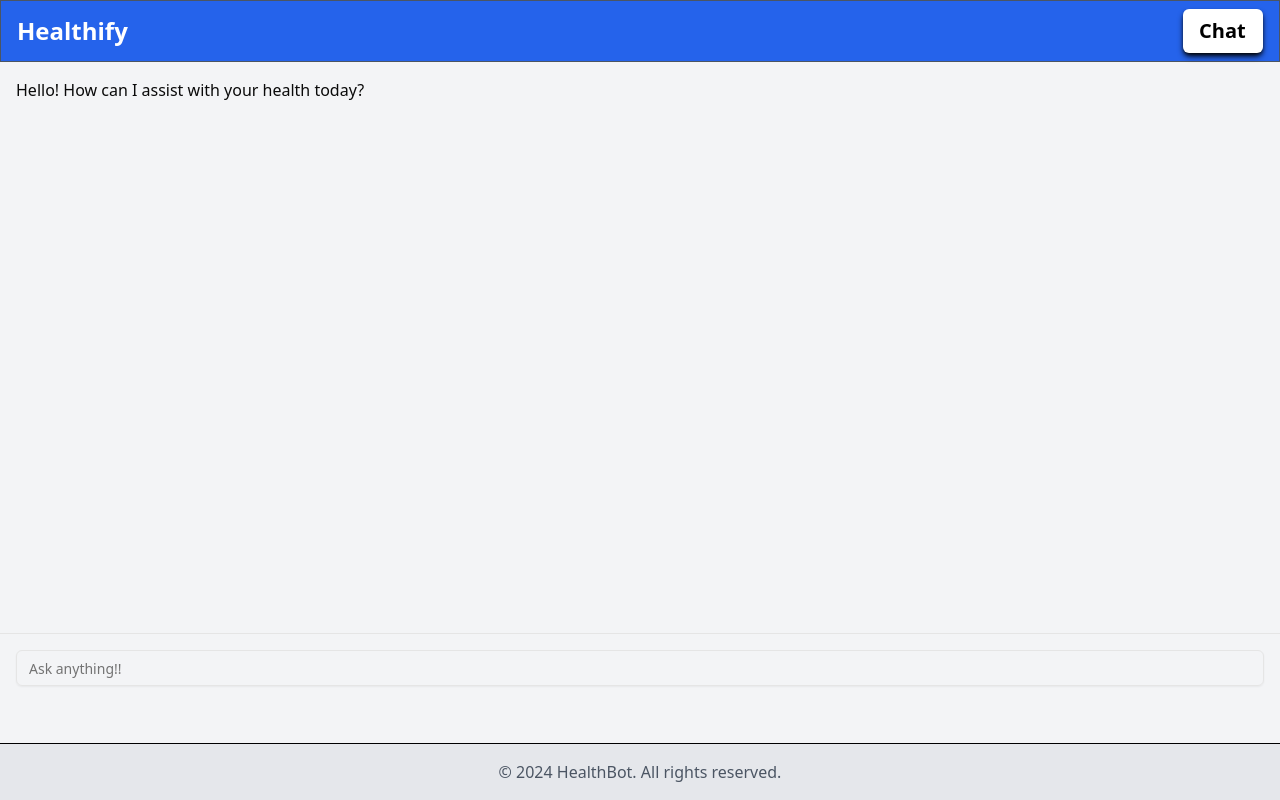
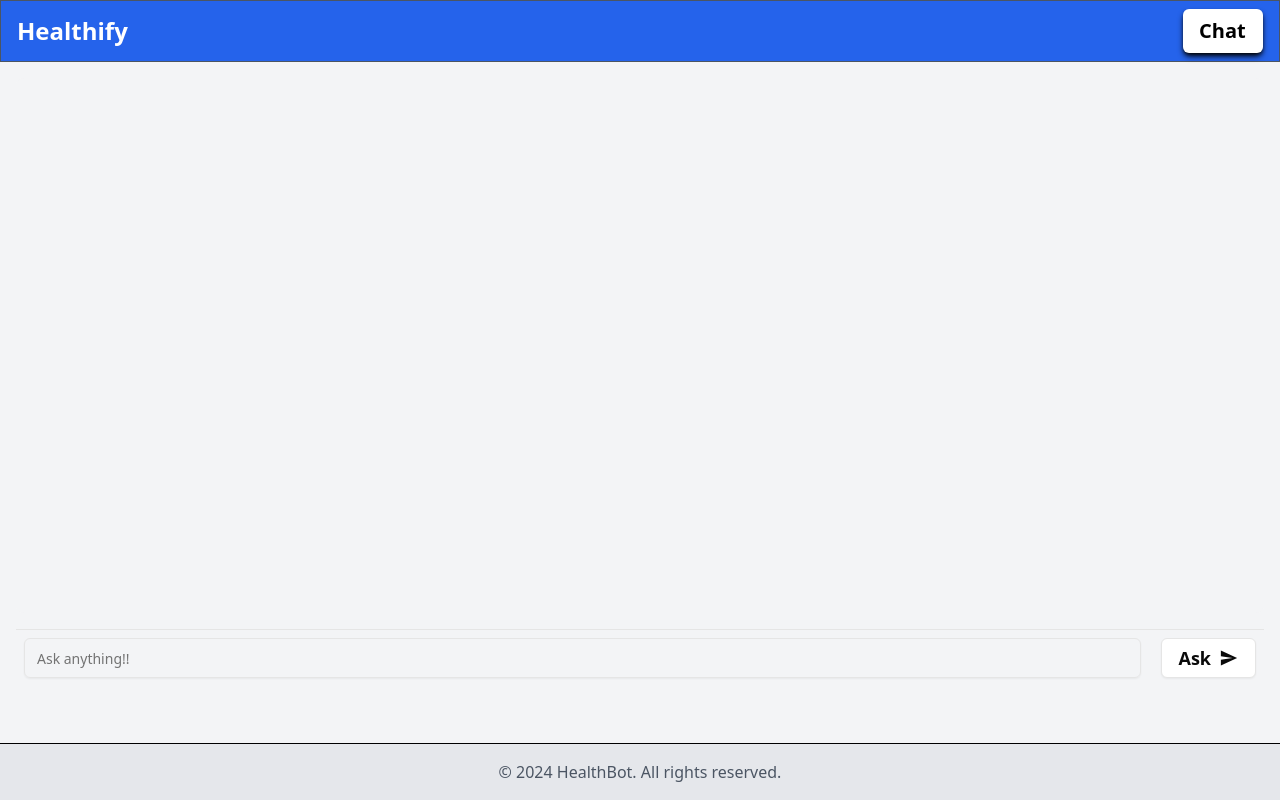
Before and after one commit to RA-L-PH/healtify, a React (Vite) app: page /chatbot in a window 1280 px wide. Built offline with nearby package versions, Linux system fonts and the light colour scheme.

Commit message:
api working

```diff
--- a/package.json
+++ b/package.json
@@ -11,12 +11,14 @@
   },
   "dependencies": {
     "@radix-ui/react-icons": "^1.3.0",
+    "@radix-ui/react-slot": "^1.1.0",
     "axios": "^1.7.7",
     "class-variance-authority": "^0.7.0",
     "clsx": "^2.1.1",
     "lucide-react": "^0.446.0",
     "react": "^18.3.1",
     "react-dom": "^18.3.1",
+    "react-icons": "^5.3.0",
     "react-router-dom": "^6.26.2",
     "shadcn": "^2.0.8",
     "tailwind-merge": "^2.5.2",
--- a/src/components/Chatbot.jsx
+++ b/src/components/Chatbot.jsx
@@ -1,37 +1,74 @@
 import { useState } from 'react';
-import { getChatbotResponse } from '../api/healthApi';
-import MessageList from './MessageList';
-import { Input } from "@/components/ui/input"
+import axios from 'axios';
+import { IoMdSend } from "react-icons/io";
+import { Input } from "@/components/ui/input";
+import { Button } from "@/components/ui/button";
 
+// const apikey2 = process.env.GEMINI_API_KEY;
+const apikey = 'AIzaSyAaCpF0HaZWTQuNCeqiRJQExSdgbHi7V5o';
 
 function Chatbot() {
-  const [messages, setMessages] = useState([
-    { text: 'Hello! How can I assist with your health today?', sender: 'bot' },
-  ]);
+  const [userInput, setUserInput] = useState('');
+  const [response, setResponse] = useState('');
 
-  const sendMessage = async (messageText) => {
-    const newMessage = { text: messageText, sender: 'user' };
-    setMessages((prevMessages) => [...prevMessages, newMessage]);
+  const handleInputChange = (e) => {
+    setUserInput(e.target.value);
+  };
+
+  const generateAnswer = async () => {
+    console.log("generateAnswer")
+    if (!userInput.trim()) {
+      alert('Please enter a question');
+      return;
+    }
 
     try {
-      const response = await getChatbotResponse(messageText);
-      const botReply = { text: response.reply, sender: 'bot' };
-      setMessages((prevMessages) => [...prevMessages, botReply]);
+      const response = await axios({
+        url:`https://generativelanguage.googleapis.com/v1beta/models/gemini-1.5-flash-latest:generateContent?key=${apikey}`,
+        method: 'POST',
+
+        data:{
+          contents: [
+            {
+              parts: [
+                { text: "An essay on wild tiger" }
+              ]
+            }
+          ]
+        }
+    })
+      console.log(response['data']['candidates'][0]['content']["parts"][0]["text"]);
+      setResponse(response['data']['candidates'][0]['content']["parts"][0]["text"])
     } catch (error) {
-      console.error('Error getting chatbot response:', error);
+      console.error('Error generating response:', error);
     }
   };
 
   return (
     <div>
-          <div className="flex flex-col h-[80vh]">
-            <div className="flex-1 overflow-y-auto p-4">
-              <MessageList messages={messages} />
-            </div>
-            <div className="p-4 border-t">
-              <Input type="text" placeholder="Ask anything!!" />
-            </div>
-          </div>
+      <div className="flex w-full flex-col h-[80vh] p-4 space-y-4">
+        {/* Display the chatbot's response */}
+        <div className="bg-gray-100 p-4 rounded-lg h-full overflow-y-auto">
+          {response && <p>{response}</p>}
+        </div>
+
+        <div className="w-full p-2 border-t flex items-center justify-between space-x-5">
+          <Input
+            type="text"
+            placeholder="Ask anything!!"
+            value={userInput}
+            onChange={handleInputChange}
+            className="h-10 w-full"
+          />
+          <Button
+            variant="outline"
+            className="flex justify-center items-center text-lg font-semibold cursor-pointer w-18 h-10 gap-2"
+            onClick={generateAnswer}
+          >
+            Ask <IoMdSend className="w-5 h-5" />
+          </Button>
+        </div>
+      </div>
     </div>
   );
 }
--- /dev/null
+++ b/src/components/ui/button.jsx
@@ -0,0 +1,48 @@
+import * as React from "react"
+import { Slot } from "@radix-ui/react-slot"
+import { cva } from "class-variance-authority";
+
+import { cn } from "@/lib/utils"
+
+const buttonVariants = cva(
+  "inline-flex items-center justify-center whitespace-nowrap rounded-md text-sm font-medium transition-colors focus-visible:outline-none focus-visible:ring-1 focus-visible:ring-ring disabled:pointer-events-none disabled:opacity-50",
+  {
+    variants: {
+      variant: {
+        default:
+          "bg-primary text-primary-foreground shadow hover:bg-primary/90",
+        destructive:
+          "bg-destructive text-destructive-foreground shadow-sm hover:bg-destructive/90",
+        outline:
+          "border border-input bg-background shadow-sm hover:bg-accent hover:text-accent-foreground",
+        secondary:
+          "bg-secondary text-secondary-foreground shadow-sm hover:bg-secondary/80",
+        ghost: "hover:bg-accent hover:text-accent-foreground",
+        link: "text-primary underline-offset-4 hover:underline",
+      },
+      size: {
+        default: "h-9 px-4 py-2",
+        sm: "h-8 rounded-md px-3 text-xs",
+        lg: "h-10 rounded-md px-8",
+        icon: "h-9 w-9",
+      },
+    },
+    defaultVariants: {
+      variant: "default",
+      size: "default",
+    },
+  }
+)
+
+const Button = React.forwardRef(({ className, variant, size, asChild = false, ...props }, ref) => {
+  const Comp = asChild ? Slot : "button"
+  return (
+    (<Comp
+      className={cn(buttonVariants({ variant, size, className }))}
+      ref={ref}
+      {...props} />)
+  );
+})
+Button.displayName = "Button"
+
+export { Button, buttonVariants }
```
Also changed, not shown: 2 other files (tests, documents, lock files or other folders).
